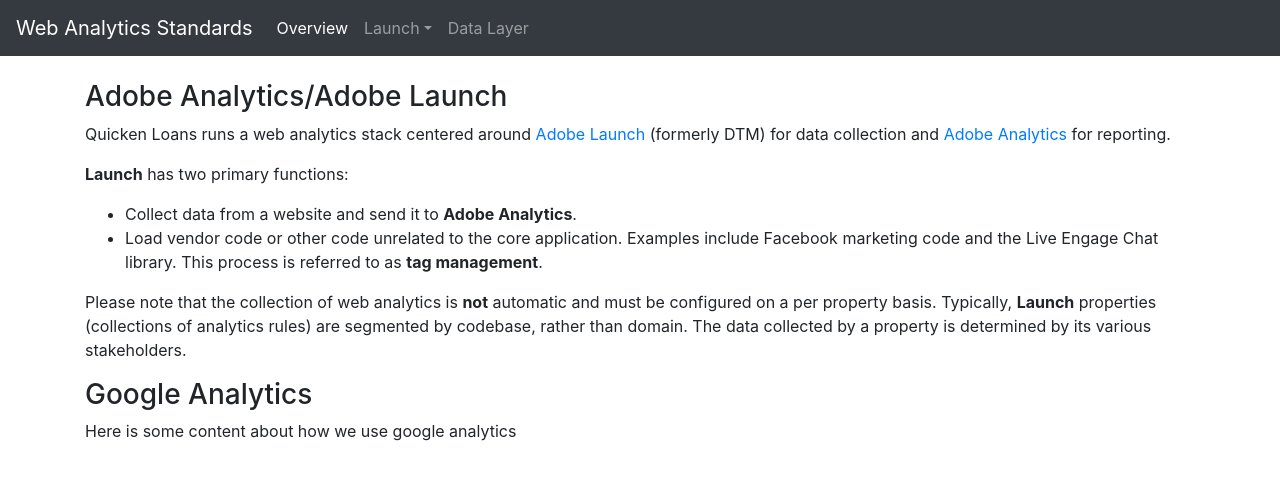
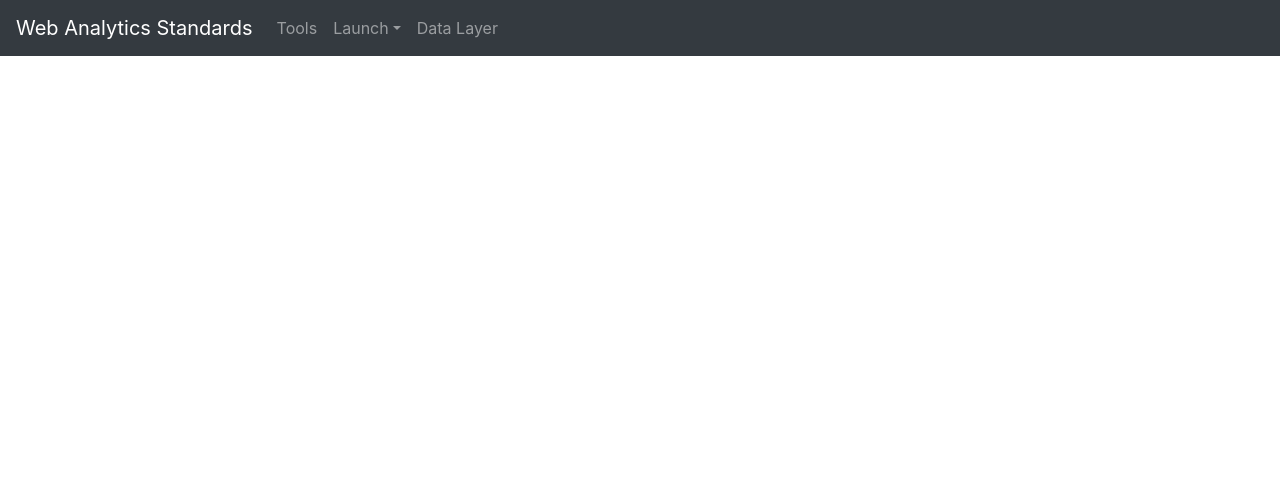
Before and after one commit to johndavidsimmons/analytics-req, a React (Create React App) app: page / in a window 1280 px wide. Shown: the top 480 px of the page. Built offline with nearby package versions, Linux system fonts and the light colour scheme.

Commit message:
route fix

```diff
--- a/src/App.js
+++ b/src/App.js
@@ -20,7 +20,7 @@
             <Row>
               <Col sm={12}>
                 <Switch>
-                  <Route path="/" component={Tools} exact />
+                  <Route path="/tools" component={Tools} />
                   <Route path="/embed" component={Embed} />
                   <Route path="/tagging" component={Tagging} />
                   <Route path="/datalayer" component={DataLayer} />
--- a/src/Components/Navigation/index.js
+++ b/src/Components/Navigation/index.js
@@ -4,10 +4,10 @@
 
 const Navigation = () => (
   <Navbar bg="dark" variant="dark" fixed="top">
-    <Navbar.Brand href="/">Web Analytics Standards</Navbar.Brand>
+    <Navbar.Brand>Web Analytics Standards</Navbar.Brand>
     <Nav className="mr-auto">
-      <NavLink to="/" className="nav-link">
-        Overview
+      <NavLink to="/tools" className="nav-link">
+        Tools
       </NavLink>
       <NavDropdown title="Launch" id="launch-nav-dropdown">
         <NavLink to="/embed" className="dropdown-item">
```
